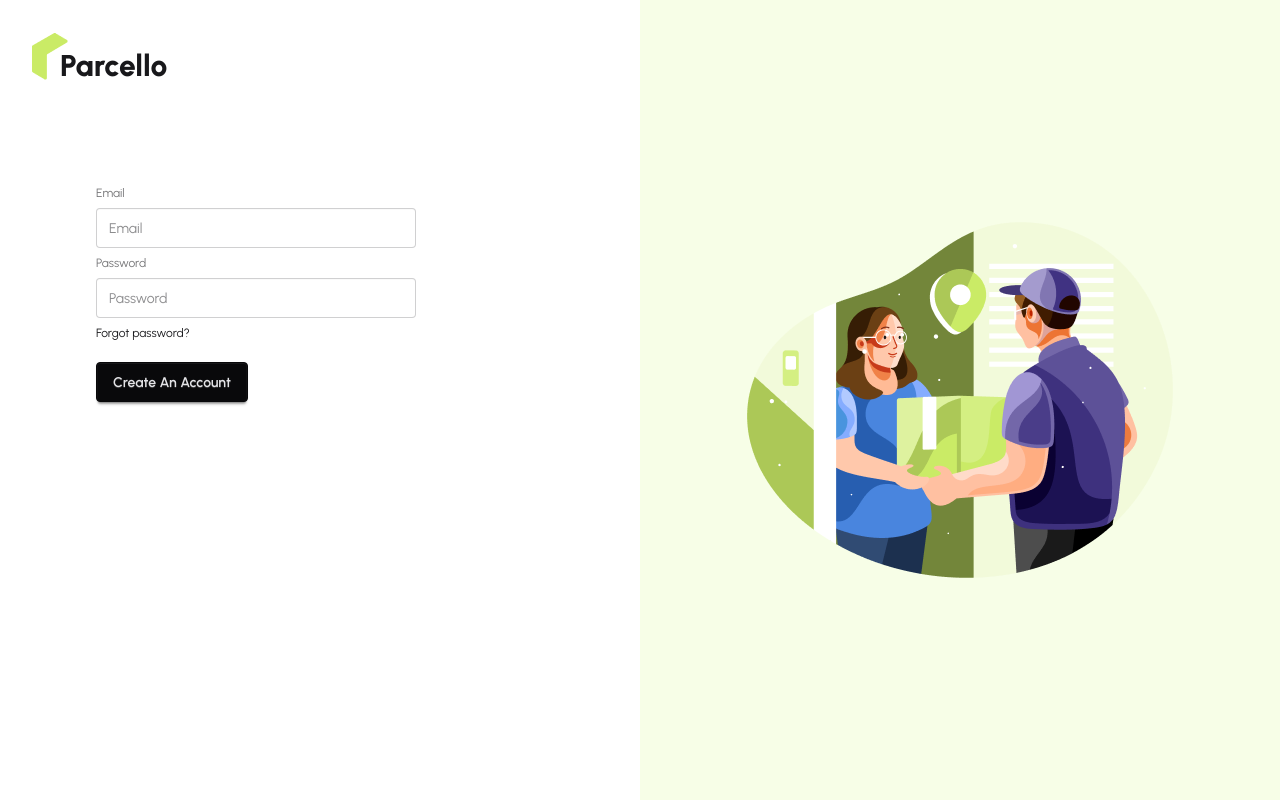
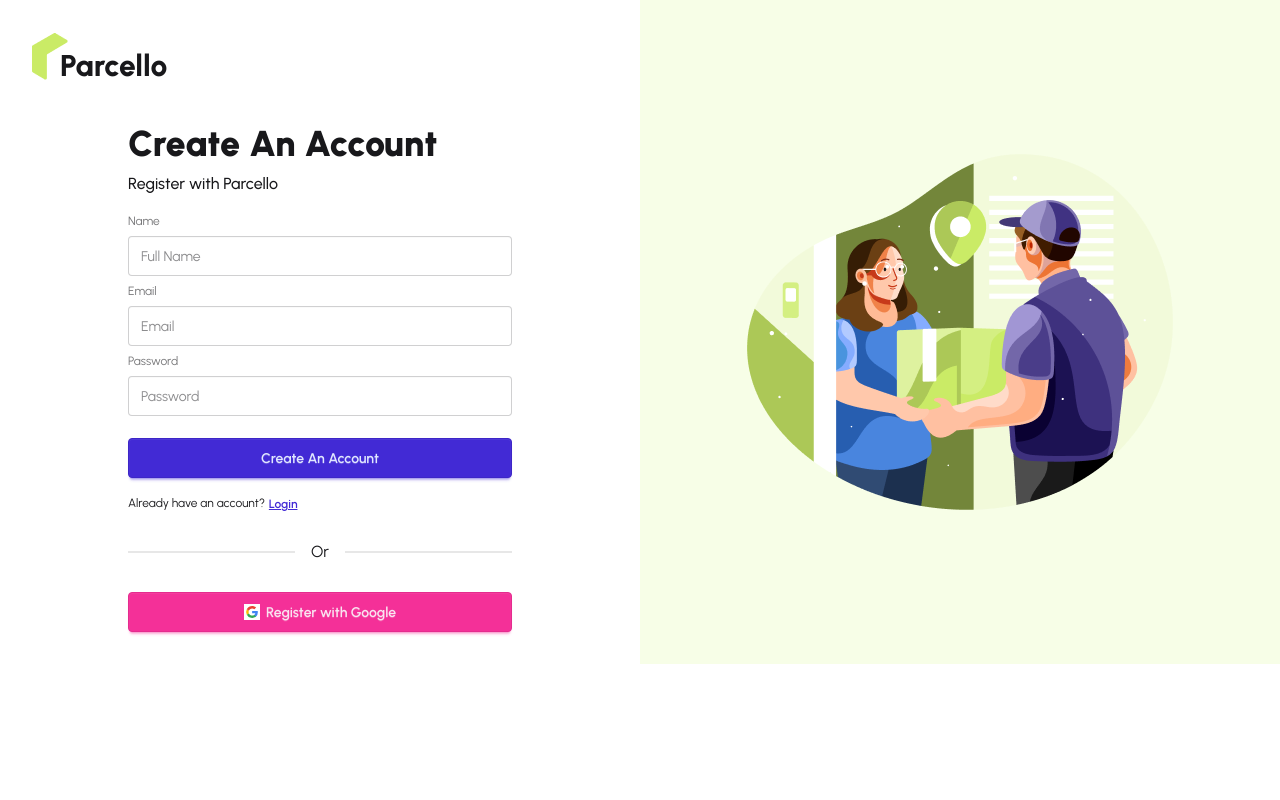
Before and after one commit to md-zeon/Parcello, a React (Vite) app in the folder parcello-client/: page /register in a window 1280 px wide. Built offline with nearby package versions, Linux system fonts and the light colour scheme; no server answers.

Commit message:
Designed Login and Register Page

```diff
--- a/parcello-client/src/layouts/AuthLayout.jsx
+++ b/parcello-client/src/layouts/AuthLayout.jsx
@@ -4,10 +4,10 @@ import ParcelloLogo from "../pages/shared/ParcelloLogo/ParcelloLogo";
 
 const AuthLayout = () => {
 	return (
-		<div className='grid grid-cols-1 sm:grid-cols-2 min-h-screen'>
+		<div className='grid grid-cols-1 md:grid-cols-2'>
 			<div className='bg-white p-8'>
 				<ParcelloLogo />
-				<div className='mt-24 mx-auto max-w-md'>
+				<div className='mt-10 mx-auto max-w-sm'>
 					<Outlet />
 				</div>
 			</div>
--- a/parcello-client/src/pages/Authentication/Login/Login.jsx
+++ b/parcello-client/src/pages/Authentication/Login/Login.jsx
@@ -1,4 +1,6 @@
 import { useForm } from "react-hook-form";
+import { Link } from "react-router";
+import SocialLogin from "../../shared/Auth/SocialLogin";
 const Login = () => {
 	const {
 		register,
@@ -12,6 +14,8 @@ const Login = () => {
 
 	return (
 		<div>
+			<h1 className='text-4xl font-black'>Welcome Back</h1>
+			<p className='font-medium mt-2 mb-3'>Login with Parcello</p>
 			<form onSubmit={handleSubmit(onSubmit)}>
 				<fieldset className='fieldset'>
 					{/* Email */}
@@ -19,7 +23,7 @@ const Login = () => {
 					<input
 						type='email'
 						{...register("email", { required: true })}
-						className='input'
+						className='input w-full bg-white'
 						placeholder='Email'
 					/>
 					{/* Email Error Messages */}
@@ -34,7 +38,7 @@ const Login = () => {
 							required: true,
 							minLength: 6,
 						})}
-						className='input'
+						className='input w-full bg-white'
 						placeholder='Password'
 					/>
 					{/* Error Messages */}
@@ -46,12 +50,31 @@ const Login = () => {
 					)}
 					{/* Forgot Password */}
 					<div>
-						<a className='link link-hover'>Forgot password?</a>
+						<Link
+							to='/forgot-password'
+							className='link underline text-sm'
+						>
+							Forgot password?
+						</Link>
+					</div>
+					{/* Login */}
+					<button className='btn btn-primary mt-4'>Login</button>
+
+					{/* Don't have an account? */}
+					<div>
+						Don't have an account?{" "}
+						<Link
+							to='/register'
+							className='btn btn-link mx-0 px-0 text-xs'
+						>
+							Register
+						</Link>
 					</div>
 				</fieldset>
-				{/* Login */}
-				<button className='btn btn-neutral mt-4'>Login</button>
 			</form>
+			<div className='divider'>Or</div>
+			{/* Social Login */}
+			<SocialLogin process={"Login"} />
 		</div>
 	);
 };
--- a/parcello-client/src/pages/Authentication/Register/Register.jsx
+++ b/parcello-client/src/pages/Authentication/Register/Register.jsx
@@ -1,5 +1,7 @@
 import { useForm } from "react-hook-form";
 import useAuth from "../../../hooks/useAuth";
+import { Link } from "react-router";
+import SocialLogin from "../../shared/Auth/SocialLogin";
 
 const Register = () => {
 	const { createUser } = useAuth();
@@ -24,14 +26,26 @@ const Register = () => {
 
 	return (
 		<div>
+			<h1 className='text-4xl font-black'>Create An Account</h1>
+			<p className='font-medium mt-2 mb-3'>Register with Parcello</p>
 			<form onSubmit={handleSubmit(onSubmit)}>
 				<fieldset className='fieldset'>
+					{/* Name */}
+					<label className='label'>Name</label>
+					<input
+						type='text'
+						{...register("name", { required: true })}
+						className="input bg-white w-full"
+						placeholder="Full Name"
+					/>
+					{/* Name Error Message */}
+					{errors.name && <span className='text-error'>{errors.name.type === "required" && "Name is required"}</span>}
 					{/* Email */}
 					<label className='label'>Email</label>
 					<input
 						type='email'
 						{...register("email", { required: true })}
-						className='input'
+						className='input bg-white w-full'
 						placeholder='Email'
 					/>
 					{/* Email Error Messages */}
@@ -46,7 +60,7 @@ const Register = () => {
 							required: true,
 							minLength: 6,
 						})}
-						className='input'
+						className='input bg-white w-full'
 						placeholder='Password'
 					/>
 					{/* Password Error Messages */}
@@ -56,13 +70,22 @@ const Register = () => {
 							{errors.password?.type === "minLength" && "Password must be at least 6 characters"}
 						</span>
 					)}
-					{/* Forgot Password */}
+					{/* Register */}
+					<button className='btn btn-primary mt-4'>Create An Account</button>
+					{/* Already have an account? */}
 					<div>
-						<a className='link link-hover'>Forgot password?</a>
+						Already have an account?{" "}
+						<Link
+							to='/login'
+							className='btn btn-link mx-0 px-0 text-xs'
+						>
+							Login
+						</Link>
 					</div>
 				</fieldset>
-				{/* Register */}
-				<button className='btn btn-neutral mt-4'>Create An Account</button>
+				<div className='divider'>Or</div>
+				{/* Social Login */}
+				<SocialLogin process={"Register"} />
 			</form>
 		</div>
 	);
--- /dev/null
+++ b/parcello-client/src/pages/shared/Auth/SocialLogin.jsx
@@ -0,0 +1,42 @@
+const SocialLogin = ({ process }) => {
+	return (
+		<div>
+			<button className='btn btn-secondary w-full mt-4'>
+				{/* Google */}
+				<svg
+					aria-label='Google logo'
+					width='16'
+					height='16'
+					xmlns='http://www.w3.org/2000/svg'
+					viewBox='0 0 512 512'
+				>
+					<g>
+						<path
+							d='m0 0H512V512H0'
+							fill='#fff'
+						></path>
+						<path
+							fill='#34a853'
+							d='M153 292c30 82 118 95 171 60h62v48A192 192 0 0190 341'
+						></path>
+						<path
+							fill='#4285f4'
+							d='m386 400a140 175 0 0053-179H260v74h102q-7 37-38 57'
+						></path>
+						<path
+							fill='#fbbc02'
+							d='m90 341a208 200 0 010-171l63 49q-12 37 0 73'
+						></path>
+						<path
+							fill='#ea4335'
+							d='m153 219c22-69 116-109 179-50l55-54c-78-75-230-72-297 55'
+						></path>
+					</g>
+				</svg>
+				{process} with Google
+			</button>
+		</div>
+	);
+};
+
+export default SocialLogin;
```
